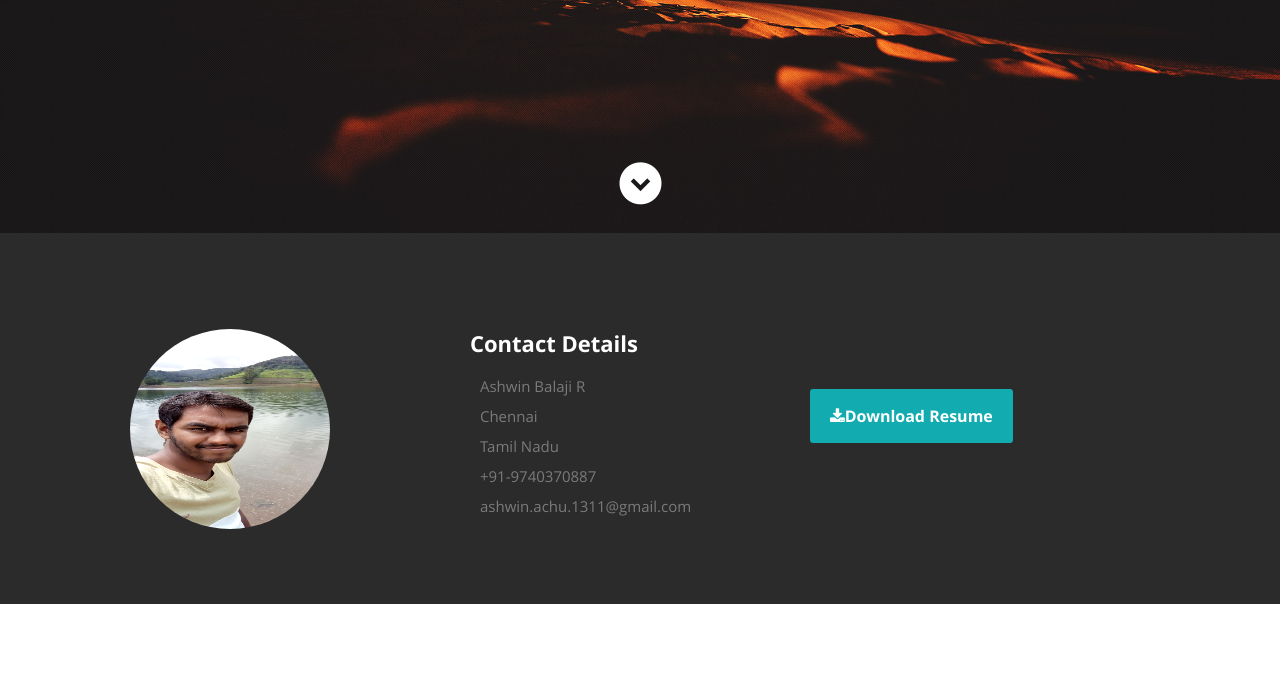
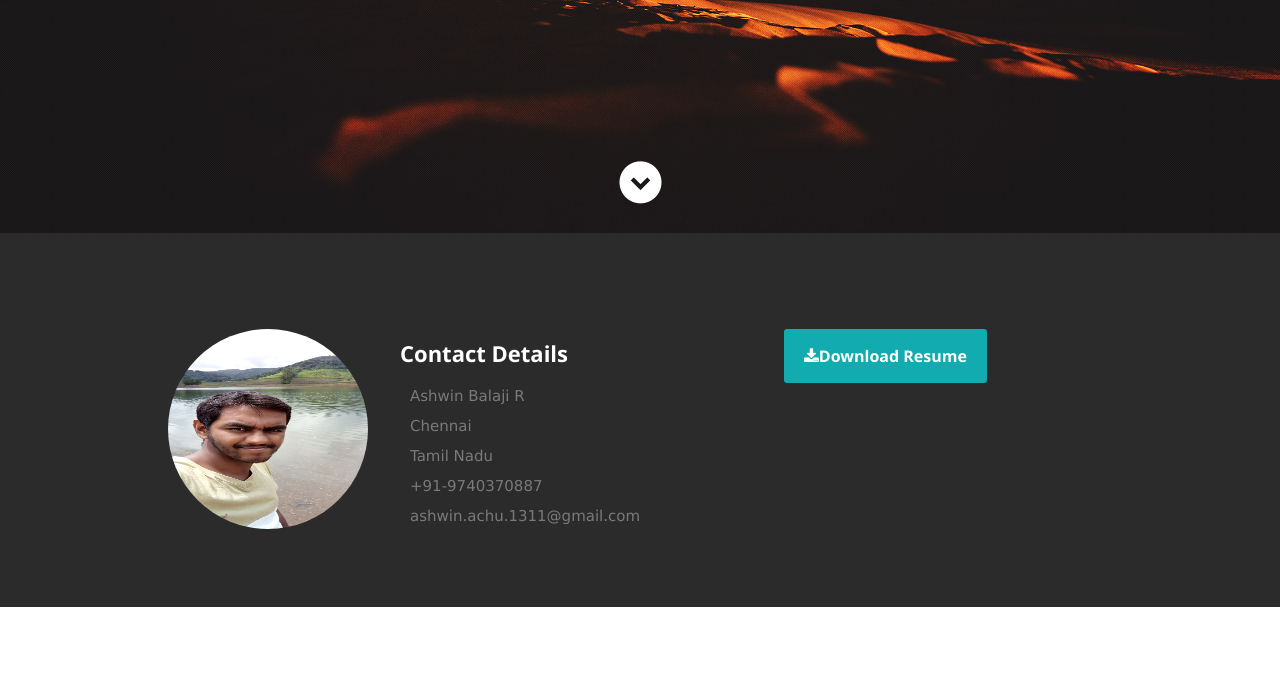
Before and after one commit to ashwinbalajir/ashwinbalajir.github.io, a plain HTML site: page index.html in a window 1280 px wide. Shown: the part 567-1258 px from the top of the page. Drawn offline with nearby package versions, Linux system fonts and the light colour scheme.

Commit message:
updating changes

```diff
--- a/css/layout.css
+++ b/css/layout.css
@@ -206,10 +206,10 @@ ul#nav li.current a { color: #F06000; }
    color: #7A7A7A;
 }
 #about .profile-pic {
-   position: relative;
    width: 200px;
    height: 200px;
    border-radius: 100%;
+   float:right;
 }
 #about .contact-details { }
 #about .download {
--- a/index.html
+++ b/index.html
@@ -24,6 +24,7 @@
     <link rel="stylesheet" href="css/layout.css">
     <link rel="stylesheet" href="css/media-queries.css">
     <link rel="stylesheet" href="css/magnific-popup.css">
+    <link rel="stylesheet" href="https://www.w3schools.com/w3css/4/w3.css">
 
     <!-- Script
    ================================================== -->
@@ -85,8 +86,25 @@
    ================================================== -->
     <section id="about">
 
-            <div class="row">
-                <div class="threecol"><img class="profile-pic" src="images/profilepic2.jpg" alt="" /></div>
+        <div class="w3-row">
+            <div class="w3-col w3-container" style="width:30%">
+                    <img class="profile-pic" src="images/profilepic2.jpg" alt="" />
+                  </div>
+            <div class="w3-col w3-container" style="width:30%">
+                        <h2>Contact Details</h2>
+                        <p class="address">
+                            <span>Ashwin Balaji R</span><br>
+                            <span>Chennai<br>
+                            </span>Tamil Nadu<br>
+                            <span>+91-9740370887</span><br>
+                            <span>ashwin.achu.1311@gmail.com</span>
+                        </p>                  </div>
+                  <div class="w3-col w3-container" style="width:30%">
+                        <a href="./Resume/ResumeUpdate.docx" class="button" download><i class="fa fa-download"></i>Download Resume</a>
+                    </div>
+                </div>
+            <!-- <div class="row">
+                <div class="threecol"></div>
                 <div class="threecol">
 
                         <h2>Contact Details</h2>
@@ -105,7 +123,7 @@
                             </p>
                 </div>
             </div> <!-- end .main-col -->
-        </div>
+        <!-- </div> -->
 
     </section> <!-- About Section End-->
 
@@ -423,6 +441,7 @@
     <script type="text/javascript" src="js/jquery-migrate-1.2.1.min.js"></script>
 
     <script src="js/jquery.flexslider.js"></script>
+
     <script src="js/waypoints.js"></script>
     <script src="js/jquery.fittext.js"></script>
     <script src="js/magnific-popup.js"></script>
```
